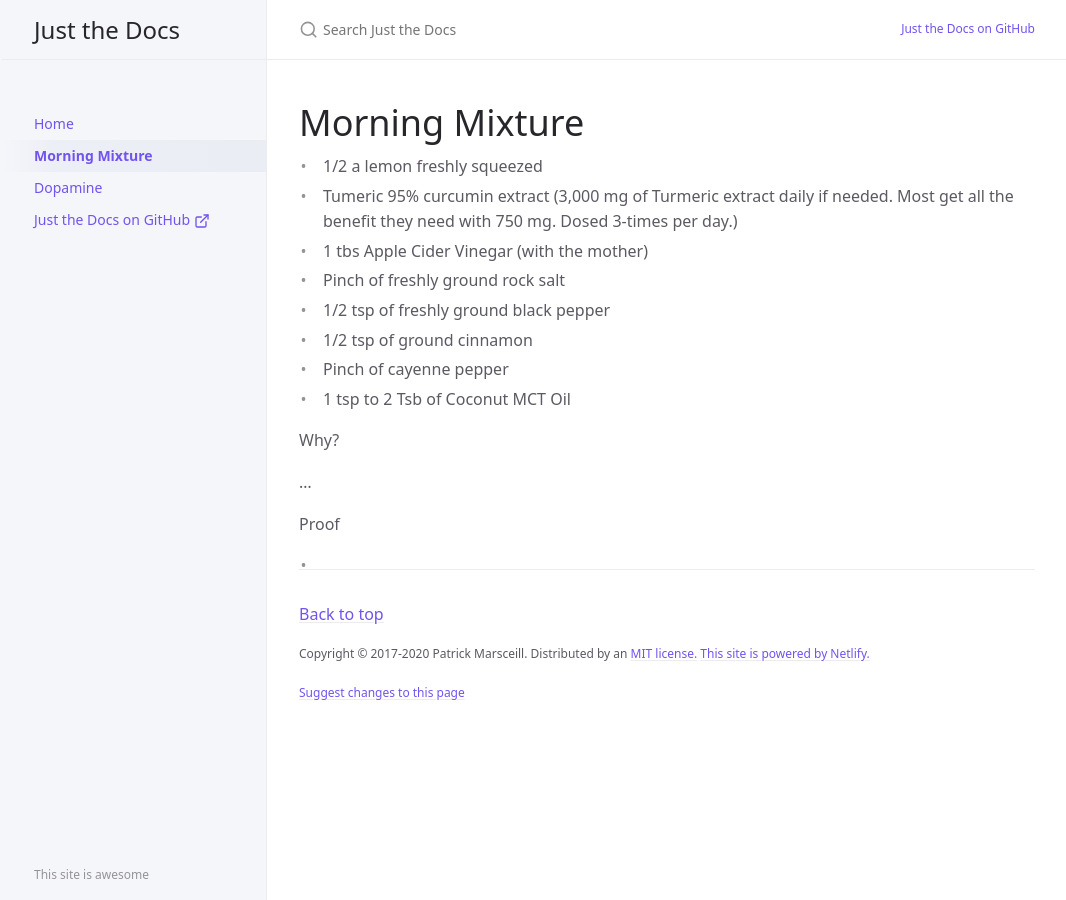
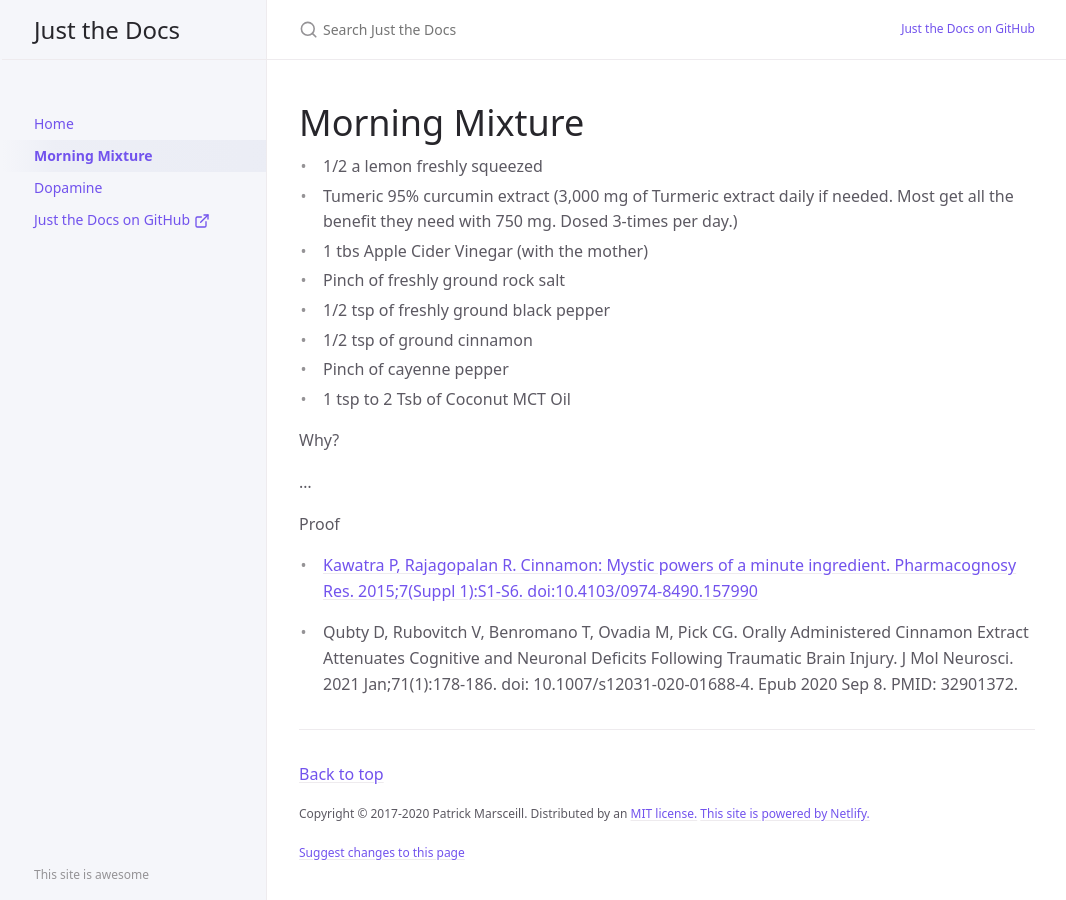
Before and after one commit to haluvibe/haluvibe.github.io, a Jekyll site: the page built from docs/morning-mixture.md, in a window 1280 px wide. Shown: the whole page, without its empty margins (105-1171 px from the left). Built offline with Jekyll 4.4.1, drawn with Linux system fonts in a browser that asks for light colours.

Commit message:
Update morning-mixture.md

```diff
--- a/docs/morning-mixture.md
+++ b/docs/morning-mixture.md
@@ -22,4 +22,6 @@ Why?
 Proof
 
 
- -
+ - [Kawatra P, Rajagopalan R. Cinnamon: Mystic powers of a minute ingredient. Pharmacognosy Res. 2015;7(Suppl 1):S1-S6. doi:10.4103/0974-8490.157990](https://www.ncbi.nlm.nih.gov/pmc/articles/PMC4466762/)
+
+ - Qubty D, Rubovitch V, Benromano T, Ovadia M, Pick CG. Orally Administered Cinnamon Extract Attenuates Cognitive and Neuronal Deficits Following Traumatic Brain Injury. J Mol Neurosci. 2021 Jan;71(1):178-186. doi: 10.1007/s12031-020-01688-4. Epub 2020 Sep 8. PMID: 32901372.
```
